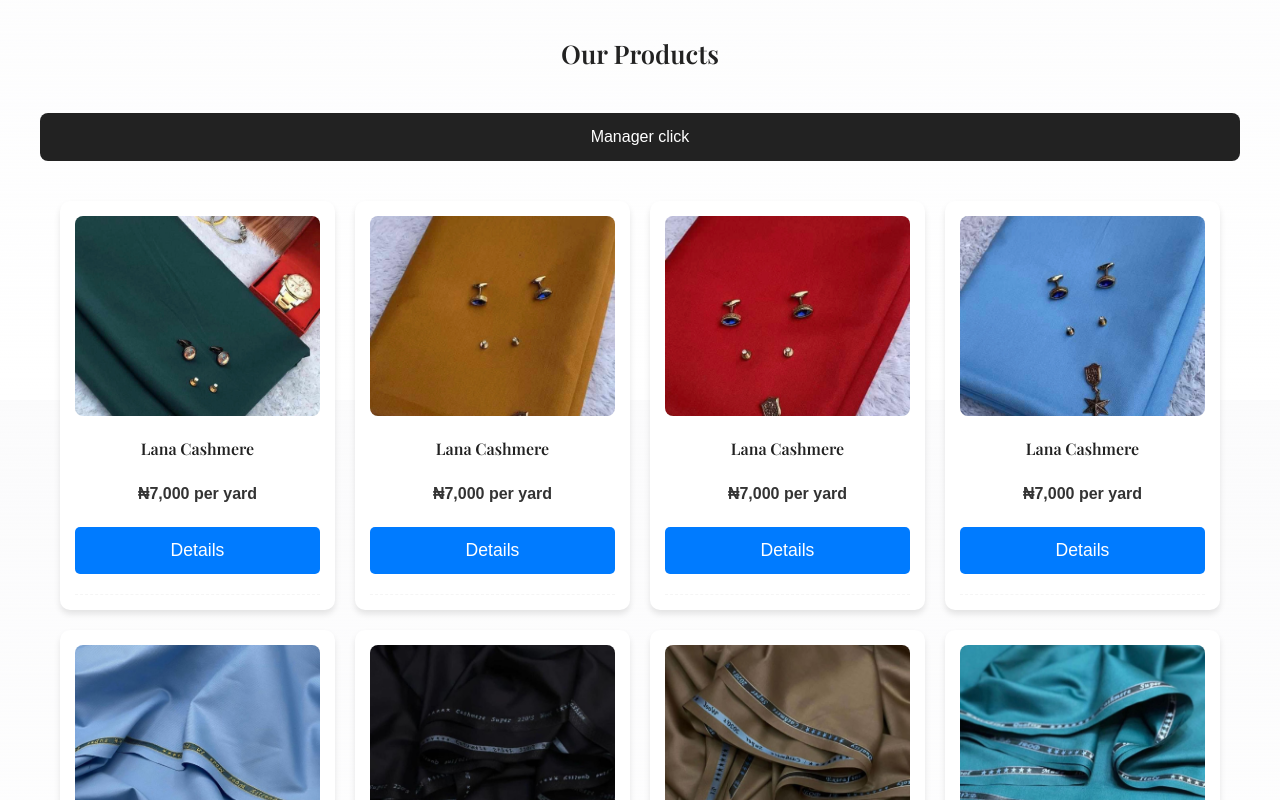
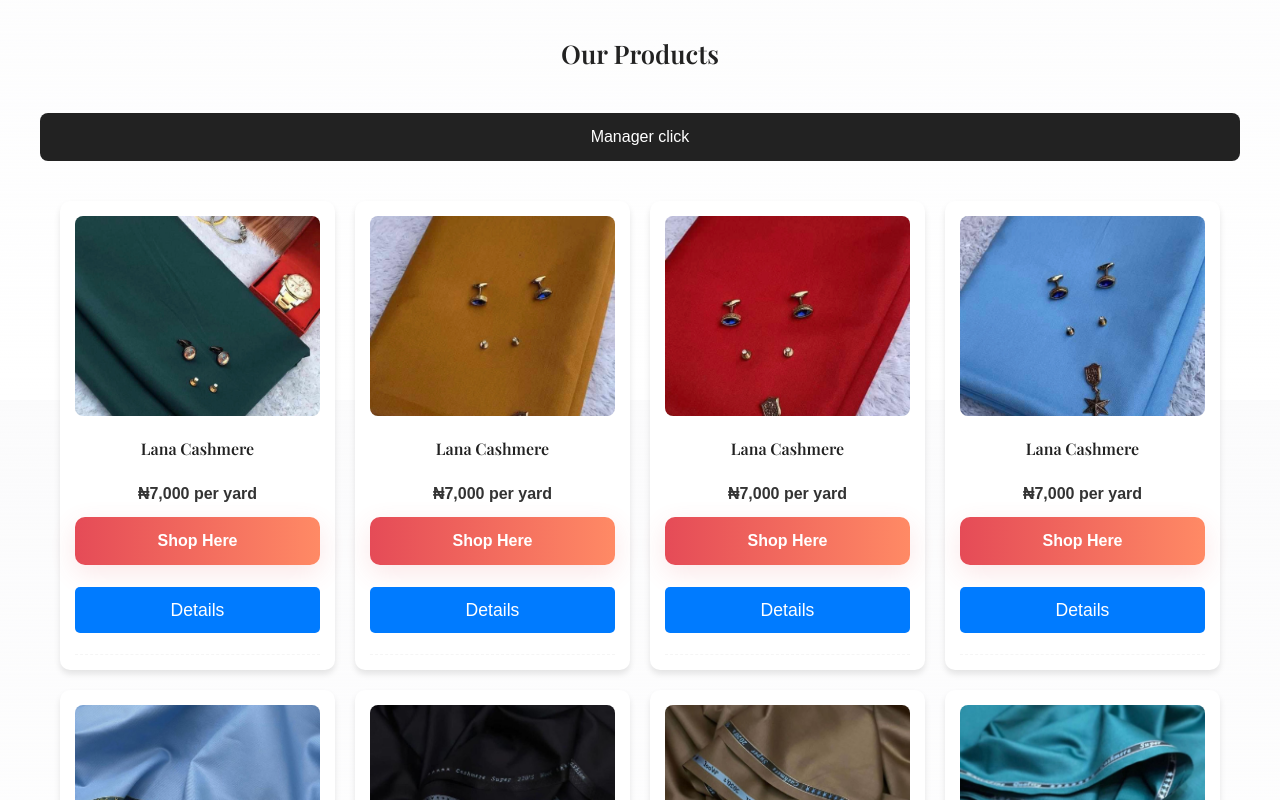
Before and after one commit to AlexanderWizzy/asablack-empire, a plain HTML site: page index.html in a window 1280 px wide. Shown: the part 2000-2800 px from the top of the page. Drawn offline with nearby package versions, Linux system fonts and the light colour scheme.

Commit message:
updated index.html style.css

```diff
--- a/index.html
+++ b/index.html
@@ -25,7 +25,7 @@
         <div class="logo">
             <img class="logo-image" src="images/logo-image.jpg" alt="logo image">
            <div class="logo-main">ASA<span>BLACK's_</span>EMPIRE
-          <p class="logo-tagline">"The Home of Premuium Men's Nature Fabric"</p>
+          <p class="logo-tagline">"The Home of Premuium Men's Native Fabric"</p>
           </div>
           </div>
       </div>
@@ -159,6 +159,7 @@
         <img src="images/Lana Cashmere2.jpg" alt="Lana Cashmere">
         <h3>Lana Cashmere</h3>
             <div class="price">&#8358;7,000 per yard</div>
+            <a href="https://wa.me/+2348131211664" class="btn">Shop Here</a>
              <button class="details-btn">Details</button>
       </div>
 
@@ -167,6 +168,7 @@
         <img src="images/Lana Cashmere5.jpg" alt="Lana Cashmere">
         <h3>Lana Cashmere</h3>
             <div class="price">&#8358;7,000 per yard</div>
+            <a href="https://wa.me/+2348131211664" class="btn">Shop Here</a>
              <button class="details-btn">Details</button>
       </div>
 
@@ -176,6 +178,7 @@
         <img src="images/Lana Cashmere4.jpg" alt="Lana Cashmere">
         <h3>Lana Cashmere</h3>
             <div class="price">&#8358;7,000 per yard</div>
+             <a href="https://wa.me/+2348131211664" class="btn">Shop Here</a>
             <button class="details-btn">Details</button>
       </div>
 
@@ -185,6 +188,7 @@
         <img src="images/Lana Cashmere3.jpg" alt="Lana Cashmere">
         <h3>Lana Cashmere</h3>
             <div class="price">&#8358;7,000 per yard</div>
+             <a href="https://wa.me/+2348131211664" class="btn">Shop Here</a>
             <button class="details-btn">Details</button>
       </div>
 
@@ -194,6 +198,7 @@
           <h3>Cashmere-7-star</h3>
             <div class="price">1st grade &#8358;22,000 per yard</div>
             <div class="price">2nd grade &#8358;7,500 per yard</div>
+             <a href="https://wa.me/+2348131211664" class="btn">Shop Here</a>
             <button class="details-btn">Details</button>
       </div>
 
@@ -203,6 +208,7 @@
         <h3>Cashmere-7-star</h3>
             <div class="price">1st grade &#8358;22,000 per yard</div>
             <div class="price">2nd grade &#8358;7,500 per yard</div>
+             <a href="https://wa.me/+2348131211664" class="btn">Shop Here</a>
             <button class="details-btn">Details</button>
       </div>
 
@@ -212,6 +218,7 @@
         <h3>Cashmere-7-star</h3>
             <div class="price">1st grade &#8358;22,000 per yard</div>
             <div class="price">2nd grade &#8358;7,500 per yard</div>
+             <a href="https://wa.me/+2348131211664" class="btn">Shop Here</a>
             <button class="details-btn">Details</button>
       </div>
 
@@ -221,6 +228,7 @@
         <h3>Cashmere-7-star</h3>
             <div class="price">1st grade &#8358;22,000 per yard</div>
             <div class="price">2nd grade &#8358;7,500 per yard</div>
+             <a href="https://wa.me/+2348131211664" class="btn">Shop Here</a>
             <button class="details-btn">Details</button>
       </div>
 
@@ -229,6 +237,7 @@
         <img src="./images/Electric-cotton.jpg" alt="Electric-cotton">
           <h3>Electric-cotton</h3>
             <div class="price">&#8358;16,000 per yard</div>
+             <a href="https://wa.me/+2348131211664" class="btn">Shop Here</a>
             <button class="details-btn">Details</button>
       </div>
 
@@ -237,6 +246,7 @@
         <img src="./images/Electric-cotton2.jpg" alt="Electric-cotton">
           <h3>Electric-cotton</h3>
             <div class="price">&#8358;16,000 per yard</div>
+             <a href="https://wa.me/+2348131211664" class="btn">Shop Here</a>
             <button class="details-btn">Details</button>
       </div>
 
@@ -245,6 +255,7 @@
         <img src="./images/Electric-cotton3.jpg" alt="Electric-cotton">
           <h3>Electric-cotton</h3>
             <div class="price">&#8358;16,000 per yard</div>
+             <a href="https://wa.me/+2348131211664" class="btn">Shop Here</a>
             <button class="details-btn">Details</button>
       </div>
 
@@ -253,6 +264,7 @@
        <img src="./images/Gusto-Man-Wool.jpg" alt="Gusto-Man-Wool">
           <h3>Gusto-Man-Wool</h3>
             <div class="price">&#8358;10,000 per yard</div>
+             <a href="https://wa.me/+2348131211664" class="btn">Shop Here</a>
             <button class="details-btn">Details</button>
       </div>
 
@@ -261,6 +273,7 @@
        <img src="./images/Gusto-Man-Wool2.jpg" alt="Gusto-Man-Wool">
           <h3>Gusto-Man-Wool</h3>
             <div class="price">&#8358;10,000 per yard</div>
+             <a href="https://wa.me/+2348131211664" class="btn">Shop Here</a>
             <button class="details-btn">Details</button>
       </div>
 
@@ -269,6 +282,7 @@
         <img src="./images/Gusto-Man-Wool3.jpg" alt="Gusto-Man-Wool">
           <h3>Gusto-Man-Wool</h3>
             <div class="price">&#8358;10,000 per yard</div>
+             <a href="https://wa.me/+2348131211664" class="btn">Shop Here</a>
             <button class="details-btn">Details</button>
       </div>
 
@@ -277,6 +291,7 @@
        <img src="./images/Vanetey-Cotton.jpg" alt="Vanetey-Cotton">
           <h3>Vanetey-Cotton</h3>
             <div class="price">&#8358;16,000 per yard</div>
+             <a href="https://wa.me/+2348131211664" class="btn">Shop Here</a>
             <button class="details-btn">Details</button>
       </div>
 
@@ -285,6 +300,7 @@
         <img src="./images/Vanetey-Cotton5.jpg" alt="Vanetey-Cotton">
           <h3>Vanetey-Cotton</h3>
             <div class="price">&#8358;16,000 per yard</div>
+             <a href="https://wa.me/+2348131211664" class="btn">Shop Here</a>
             <button class="details-btn">Details</button>
       </div>
 
@@ -293,6 +309,7 @@
          <img src="./images/Vanetey-Cotton6.jpg" alt="Vanetey-Cotton">
           <h3>Vanetey-Cotton</h3>
             <div class="price">&#8358;16,000 per yard</div>
+             <a href="https://wa.me/+2348131211664" class="btn">Shop Here</a>
             <button class="details-btn">Details</button>
       </div>
 
@@ -301,6 +318,7 @@
          <img src="./images/Vanetey-Cotton4.jpg" alt="Vanetey-Cotton">
           <h3>Vanetey-Cotton</h3>
             <div class="price">&#8358;16,000 per yard</div>
+             <a href="https://wa.me/+2348131211664" class="btn">Shop Here</a>
             <button class="details-btn">Details</button>
       </div>
 
@@ -309,6 +327,7 @@
         <img src="./images/Venturee-Swiss-Cotton.jpg" alt="Venturee-Swiss-Cotton">
           <h3>Venturee-Swiss-Cotton</h3>
             <div class="price">&#8358;14,000 per yard</div>
+             <a href="https://wa.me/+2348131211664" class="btn">Shop Here</a>
             <button class="details-btn">Details</button>
       </div>
 
@@ -317,6 +336,7 @@
          <img src="./images/Voile Cotton.jpg" alt="Voile Cotton">
           <h3>Voile Cotton</h3>
             <div class="price">&#8358;11,000 per yard</div>
+             <a href="https://wa.me/+2348131211664" class="btn">Shop Here</a>
             <button class="details-btn">Details</button>
       </div>
 
@@ -332,157 +352,199 @@
       <img src="images/Gusto-Man-Wool-main.jpg" alt="Gusto-Man-Wool">
       <h3>Gusto-Man-Wool </h3>
         <p class="price">&#8358;10,000 per yard</p>
+       <a href="https://wa.me/+2348131211664" class="btn">Shop Here</a>
     </div>
 
     <div class="product-card">
       <img src="images/Gusto-Man-Wool5.jpg" alt="Gusto-Man-Wool">
       <h3>Gusto-Man-Wool </h3>
         <p class="price">&#8358;10,000 per yard</p>
+       <a href="https://wa.me/+2348131211664" class="btn">Shop Here</a>
     </div>
 
     <div class="product-card">
       <img src="images/Gusto-Man-Wool4.jpg" alt="Gusto-Man-Wool">
       <h3>Gusto-Man-Wool </h3>
         <p class="price">&#8358;10,000 per yard</p>
+       <a href="https://wa.me/+2348131211664" class="btn">Shop Here</a>
     </div>
 
     <div class="product-card">
       <img src="images/Gusto-Man-Wool6.jpg" alt="Gusto-Man-Wool">
       <h3>Gusto-Man-Wool </h3>
       <p class="price">&#8358;10,000 per yard</p>
+       <a href="https://wa.me/+2348131211664" class="btn">Shop Here</a>
     </div>
 
     <div class="product-card">
       <img src="images/HKG swiss PRO.jpg" alt="HKG swiss PRO">
       <h3>HKG swiss PRO</h3>
       <p class="price">&#8358;45,000 by 5yards</p>
+       <a href="https://wa.me/+2348131211664" class="btn">Shop Here</a>
     </div>
 
     <div class="product-card">
       <img src="images/Stock Fabric.jpg" alt="Stock fabric">
       <h3>Stock Fabric</h3>
         <p class="price">&#8358;7,000 per yard</p>
+       <a href="https://wa.me/+2348131211664" class="btn">Shop Here</a>
     </div>
 
     <div class="product-card">
       <img src="images/Stock Fabric2.jpg" alt="Stock fabric">
       <h3>Stock Fabric</h3>
         <p class="price">&#8358;7,000 per yard</p>
+       <a href="https://wa.me/+2348131211664" class="btn">Shop Here</a>
     </div>
 
     <div class="product-card">
       <img src="images/Stock Fabric3.jpg" alt="Stock fabric">
       <h3>Stock Fabric</h3>
        <p class="price">&#8358;7,000 per yard</p>
+       <a href="https://wa.me/+2348131211664" class="btn">Shop Here</a>
     </div>
 
     <div class="product-card">
       <img src="images/Stock Fabric4.jpg" alt="Stock fabric">
       <h3>Stock Fabric</h3>
        <p class="price">&#8358;7,000 per yard</p>
+       <a href="https://wa.me/+2348131211664" class="btn">Shop Here</a>
     </div>
 
     <div class="product-card">
       <img src="images/Jimmy Carter(plain)4.jpg" alt="Jimmy Carter(plain)">
      <h3>Jimmy Carter(plain)</h3>
         <p class="price">&#8358;14,000 per yard</p>
+       <a href="https://wa.me/+2348131211664" class="btn">Shop Here</a>
     </div>
 
     <div class="product-card">
       <img src="images/Jimmy Carter(plain)5.jpg" alt="Jimmy Carter(plain)">
      <h3>Jimmy Carter(plain)</h3>
         <p class="price">&#8358;14,000 per yard</p>
+       <a href="https://wa.me/+2348131211664" class="btn">Shop Here</a>
     </div>
 
     <div class="product-card">
       <img src="images/Jimmy Carter(plain)6.jpg" alt="Jimmy Carter(plain)">
       <h3>Jimmy Carter(plain)</h3>
         <p class="price">&#8358;14,000 per yard</p>
+       <a href="https://wa.me/+2348131211664" class="btn">Shop Here</a>
     </div>
 
     <div class="product-card">
       <img src="images/Jimmy Carter(plain)3.jpg" alt="Jimmy Carter(plain)">
       <h3>Jimmy Carter(plain)</h3>
         <p class="price">&#8358;14,000 per yard</p>
+       <a href="https://wa.me/+2348131211664" class="btn">Shop Here</a>
     </div>
+
     <div class="product-card">
       <img src="images/Jimmy Carter(stripe)2.jpg" alt="Jimmy Carter(stripe)">
       <h3>Jimmy Carter(stripe)</h3>
       <p class="price">&#8358;16,000 per yard</p>
+       <a href="https://wa.me/+2348131211664" class="btn">Shop Here</a>
     </div>
+
     <div class="product-card">
       <img src="images/Jimmy Carter(stripe)3.jpg" alt="Jimmy Carter(stripe)">
       <h3>Jimmy Carter(stripe)</h3>
       <p class="price">&#8358;16,000 per yard</p>
+       <a href="https://wa.me/+2348131211664" class="btn">Shop Here</a>
     </div>
+
     <div class="product-card">
       <img src="images/Jimmy Carter(stripe)4.jpg" alt="Jimmy Carter(stripe)">
       <h3>Jimmy Carter(stripe)</h3>
        <p class="price">&#8358;16,000 per yard</p>
+       <a href="https://wa.me/+2348131211664" class="btn">Shop Here</a>
     </div>
+
     <div class="product-card">
       <img src="images/Jimmy Carter(stripe)5.jpg" alt="Jimmy Carter(stripe)">
       <h3>Jimmy Carter(stripe)</h3>
        <p class="price">&#8358;16,000 per yard</p>
+       <a href="https://wa.me/+2348131211664" class="btn">Shop Here</a>
     </div>
+
     <div class="product-card">
       <img src="images/AMZ Fabric.jpg" alt="AMZ Fabric">
       <h3>AMZ Fabric</h3>
             <p class="price">&#8358;7,500 per yard</p>
+       <a href="https://wa.me/+2348131211664" class="btn">Shop Here</a>
     </div>
 
     <div class="product-card">
       <img src="images/Edinburgh-Scottish-Cotton.jpg" alt="Edinburgh-Scottish-Cotton">
       <h3>Edinburgh-Scottish-Cotton</h3>
       <p class="price">&#8358;10,500 per yard</p>
+       <a href="https://wa.me/+2348131211664" class="btn">Shop Here</a>
+
     </div>
+
     <div class="product-card">
       <img src="images/Pima cotton2.jpg" alt="Pima cotton">
       <h3>Pima cotton</h3>
       <p class="price">&#8358;16,000 per yard</p>
+       <a href="https://wa.me/+2348131211664" class="btn">Shop Here</a>
+
     </div>
+
     <div class="product-card">
       <img src="images/Pima cotton3.jpg" alt="Pima cotton">
       <h3>Pima cotton</h3>
       <p class="price">&#8358;16,000 per yard</p>
+       <a href="https://wa.me/+2348131211664" class="btn">Shop Here</a>
     </div>
+
     <div class="product-card">
       <img src="images/Pima cotton4.jpg" alt="Pima cotton">
       <h3>Pima cotton</h3>
        <p class="price">&#8358;16,000 per yard</p>
+       <a href="https://wa.me/+2348131211664" class="btn">Shop Here</a>
     </div>
+
     <div class="product-card">
       <img src="images/Pima Cotton5.jpg" alt="Pima cotton">
       <h3>Pima cotton</h3>
        <p class="price">&#8358;16,000 per yard</p>
+       <a href="https://wa.me/+2348131211664" class="btn">Shop Here</a>
     </div>
-
 
     <div class="product-card">
       <img src="images/PK Excellence cotton.jpg" alt="Fabric Material">
       <h3>Linen Classic</h3>
       <p class="price">&#8358;16,000 per yard</p>
+       <a href="https://wa.me/+2348131211664" class="btn">Shop Here</a>
     </div>
 
     <div class="product-card">
       <img src="images/Portmann Wool(stripe).jpg" alt="Portmann Wool(stripe)">
       <h3>Portmann Wool(stripe)</h3>
       <p class="price">&#8358;11,000 per yard</p>
+       <a href="https://wa.me/+2348131211664" class="btn">Shop Here</a>
     </div>
+
     <div class="product-card">
       <img src="images/Portmann Wool.jpg" alt="Portmann Wool">
       <h3>Portmann Wool</h3>
       <p class="price">&#8358;11,000 per yard</p>
+       <a href="https://wa.me/+2348131211664" class="btn">Shop Here</a>
     </div>
+
     <div class="product-card">
       <img src="images/Silver Dust.jpg" alt="Silver Dust">
       <h3>Silver Dust</h3>
        <p class="price">&#8358;11,000 per yard</p>
+       <a href="https://wa.me/+2348131211664" class="btn">Shop Here</a>
     </div>
+
     <div class="product-card">
       <img src="images/Silver Dust2.jpg" alt="Silver Dust">
       <h3>Silver Dust</h3>
       <p class="price">&#8358;11,000 per yard</p>
+       <a href="https://wa.me/+2348131211664" class="btn">Shop Here</a>
+
     </div>
     <!-- Repeat more until 15 products -->
   </div>
@@ -501,6 +563,7 @@
 
       <h3>Silver Dust</h3>
       <p class="price">&#8358;11,000 per yard</p>
+       <a href="https://wa.me/+2348131211664" class="btn">Shop Here</a>
     </div>
 
     <!-- Video 2 -->
@@ -510,6 +573,7 @@
         </video>
       <h3>Silver Dust</h3>
       <p class="price">&#8358;11,000 per yard</p>
+       <a href="https://wa.me/+2348131211664" class="btn">Shop Here</a>
     </div>
 
     <!-- Video 3 -->
@@ -519,6 +583,7 @@
             </video>
         <h3>pique cotton</h3>
         <p class="price">&#8358;8,000 per yard</p>
+         <a href="https://wa.me/+2348131211664" class="btn">Shop Here</a>
     </div>
 
     <!-- Video 4 -->
@@ -529,6 +594,7 @@
 
       <h3>Match Day Swiss</h3>
       <p class="price">&#8358;52,000 by 5yards</p>
+       <a href="https://wa.me/+2348131211664" class="btn">Shop Here</a>
     </div>
 
     <!-- Video 5 -->
@@ -539,6 +605,7 @@
 
         <h3>Vanetey-Cotton</h3>
          <p class="price">&#8358;16,000 per yard</p>
+         <a href="https://wa.me/+2348131211664" class="btn">Shop Here</a>
     </div>
 
     <!-- Video 6 -->
@@ -549,6 +616,7 @@
 
        <h3>Silver Dust</h3>
        <p class="price">&#8358;11,000 per yard</p>
+        <a href="https://wa.me/+2348131211664" class="btn">Shop Here</a>
     </div>
 
     <!-- Video 7 -->
@@ -559,6 +627,7 @@
 
         <h3>Emirati Silk</h3>
       <p class="price">&#8358;11,000 per yard</p>
+       <a href="https://wa.me/+2348131211664" class="btn">Shop Here</a>
     </div>
 
     <!-- Video 8 -->
@@ -569,6 +638,7 @@
 
         <h3>Silver Dust</h3>
         <p class="price">&#8358;11,000 per yard</p>
+         <a href="https://wa.me/+2348131211664" class="btn">Shop Here</a>
     </div>
 
     <!-- Video 9 -->
@@ -579,6 +649,7 @@
 
         <h3>Governor Swiss</h3>
       <p class="price">&#8358;45,000 by 5yards</p>
+      <a href="https://wa.me/+2348131211664" class="btn">Shop Here</a>
     </div>
 
   </div>
--- a/style.css
+++ b/style.css
@@ -78,7 +78,7 @@ h2{ font-size:1.6rem; margin-bottom:0.6rem; }
 .container{ max-width:var(--max-width); margin:0 auto; padding:0 1.25rem; }
 
 /* header / navbar */
-header{ position:fixed; top:0; z-index:1100; backdrop-filter: blur(6px); background:linear-gradient(180deg, rgba(255,255,255,0.8), rgba(255,255,255,0.6)); border-bottom:1px solid rgba(0,0,0,0.04); transition:background var(--transition), border-color var(--transition); position: fixed; top: 0; width: 100%; z-index: 1000; box-shadow: var(--shadow); padding: 0 0.875rem;}
+header{ position:fixed; top:0; gap: 20px; justify-content: space-around; z-index:1100; backdrop-filter: blur(6px); background:linear-gradient(180deg, rgba(255,255,255,0.8), rgba(255,255,255,0.6)); border-bottom:1px solid rgba(0,0,0,0.04); transition:background var(--transition), border-color var(--transition); position: fixed; top: 0; width: 100%; z-index: 1000; box-shadow: var(--shadow); padding: 0 0.875rem;}
 body.dark header{ background:linear-gradient(180deg, rgba(100, 104, 109, 0.7), rgba(8,10,12,0.5)); border-bottom:1px solid rgba(255,255,255,0.03);}
 body.dark .navbar a{ color: whitesmoke; }
 section{ margin: 0 auto; padding: 0 4.25rem; }
@@ -117,7 +117,7 @@ body.dark .logo-tagline{
 /* about */
 #about{ padding:3rem 1rem; }
 /* buttons */
-.btn{ display:inline-flex; align-items:center; gap:.6rem; background:linear-gradient(90deg,var(--accent),var(--accent-2)); color:#fff; padding:0.75rem 1.15rem; border-radius:10px; border:none; font-weight:700; box-shadow:0 8px 26px rgba(229,75,87,0.14); transition:transform var(--transition), opacity 220ms; text-decoration:none; }
+.btn{ display:inline-flex; align-items:center;justify-content: center; gap:.6rem; background:linear-gradient(90deg,var(--accent),var(--accent-2)); color:#fff; padding:0.75rem 1.15rem; border-radius:10px; border:none; font-weight:700; box-shadow:0 8px 26px rgba(229,75,87,0.14); transition:transform var(--transition), opacity 220ms; text-decoration:none; text-align: center; }
 .btn:hover{ transform:translateY(-3px); opacity:.98; }
 .btn.ghost{ background:transparent; color:var(--muted); border:1px solid rgba(0,0,0,0.04); }
 .btn.ghost:hover{ color:var(--accent); }
```
Lines whose indentation alone changed are shown as unchanged.
